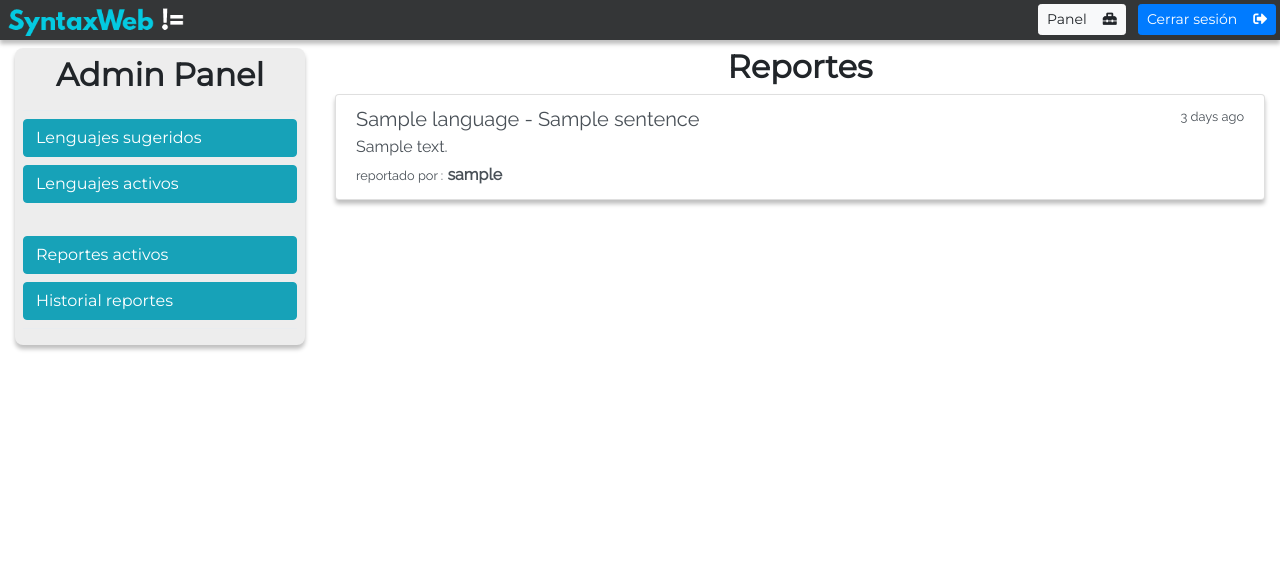
After one commit to ipelaezitec/syntaxweb, a Django app: page /panel/reportsresolved/ in a window 1280 px wide. The commit adds this page. Shown: the top 585 px of the page. Run offline with Django 3.2, Linux system fonts and the light colour scheme; a user stored in the database is signed in; tables that the repository leaves empty hold one stand-in row (values such as "Sample post"); some libraries are stand-ins or nearby versions.

Commit message:
reportsresolved , miss editing things

```diff
--- a/home/templates/home/panel/panel.html
+++ b/home/templates/home/panel/panel.html
@@ -20,7 +20,7 @@
             <a href="{% url 'reports' %}" class="text-left btn btn-info btn-block  font-montserrat" role="button" aria-pressed="true">
             Reportes activos
           </a>
-          <a href="#" class="text-left btn btn-info  btn-block   font-montserrat" role="button" aria-pressed="true">
+          <a href="{% url 'reportsResolved' %}" class="text-left btn btn-info  btn-block   font-montserrat" role="button" aria-pressed="true">
             Historial reportes
           </a>
             <div class="dropdown-divider"></div>
--- /dev/null
+++ b/home/templates/home/panel/reportsresolved.html
@@ -0,0 +1,33 @@
+{% extends 'home/panel/panel.html' %}
+{% load humanize %}
+
+{% block panelcontent %}
+    <h2 class="text-center font-montserrat"><b> Reportes </b></h2>
+    <div class="font-raleway">
+        {% for report in reports %}
+
+
+            <div class="list-group mb-2 animated flipInX">
+              <a href="{% url 'report' id=report.id %}" class="list-group-item list-group-item-action flex-column align-items-start box-shadow">
+                <div class="d-flex w-100 justify-content-between">
+                  <h5 class="mb-1">{{ report.post.language.name }} - {{ report.post.sentence.name }}</h5>
+                  <small>3 days ago</small>
+                </div>
+                <p class="mb-1 text-truncate">{{ report.description }}</p>
+                <small>reportado por :</small> <strong>{{ report.user.username }} </strong>
+              </a>
+            </div>
+
+        {% empty %}
+          <div class="alert alert-info mt-4 animated flipInX" role="alert">
+
+                <h5 class="text-center font-montserrat ">No hay reportes resueltos aún.</h5>
+            </div>
+        {% endfor %}
+
+    </div>
+
+
+
+
+{% endblock%}
--- a/home/urls.py
+++ b/home/urls.py
@@ -13,6 +13,9 @@ urlpatterns = [
     path('panel/langpulls/update/<int:id>',views.updateLanguage,name='updatelang'),
     path('panel/reports/',views.reports,name='reports'),
     path('panel/report/<int:id>',views.report,name='report'),
+    path('panel/reports/updatestate/<int:id>',views.changeToResolved,name='changeToResolved'),
+    path('panel/reportsresolved/',views.reportsResolved,name='reportsResolved'),
+
 
 ]
 #path('about/',views.about,name='web-about')
--- a/home/views.py
+++ b/home/views.py
@@ -118,3 +118,20 @@ def report (request,id):
         'report':report,
     }
     return render(request, 'home/panel/report.html', context)
+
+@staff_member_required
+def reportsResolved(request):
+    reports = Report.objects.filter(resolved='Y').order_by('-created')
+    print (reports)
+    context = {
+        'reports': reports,
+    }
+    return render(request, 'home/panel/reportsresolved.html', context)
+
+@staff_member_required
+def changeToResolved(request,id):
+    report = Report.objects.get(id=id)
+
+    report.resolved = 'Y'
+    report.save()
+    return redirect('reports')
```
Also changed, not shown: home/templates/home/panel/report.html (+5 -4 lines).
